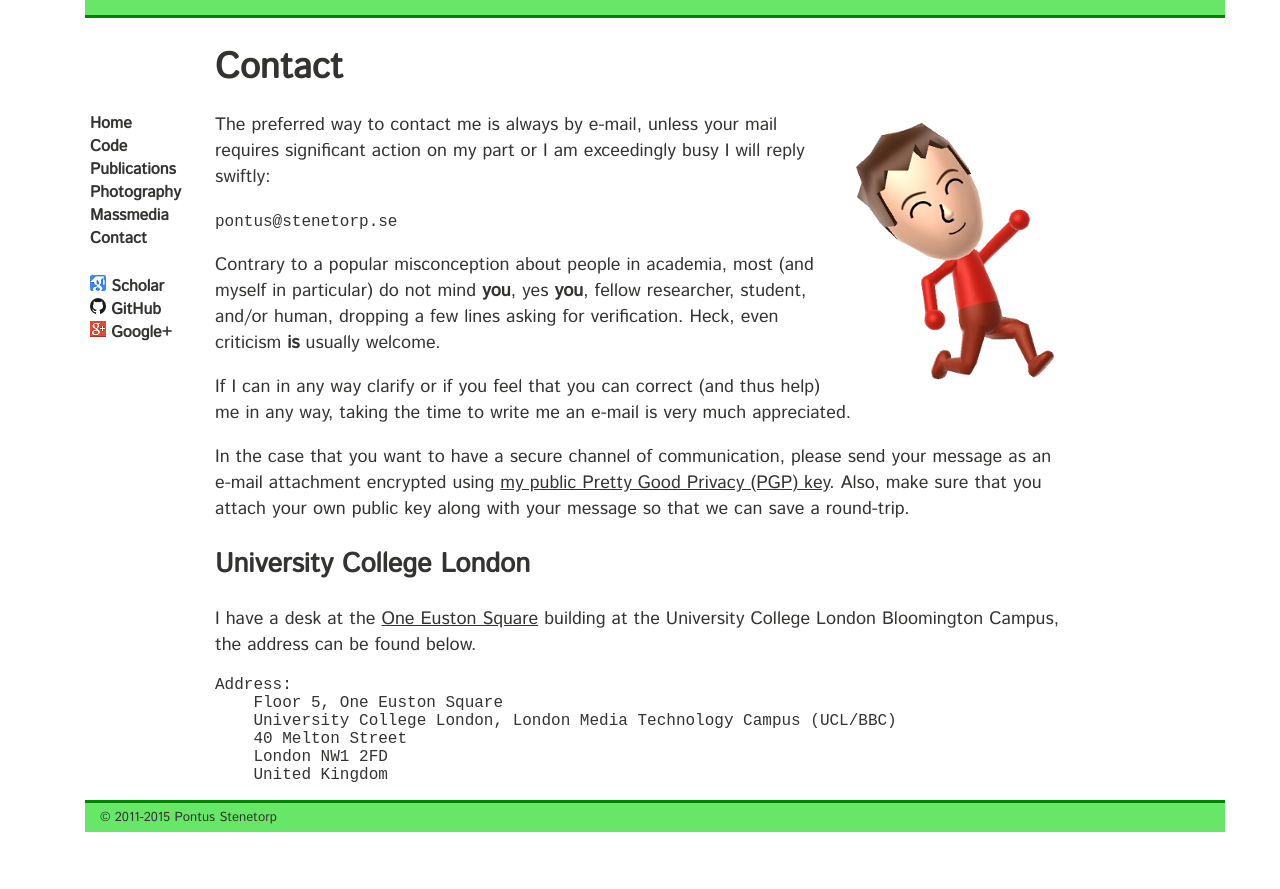
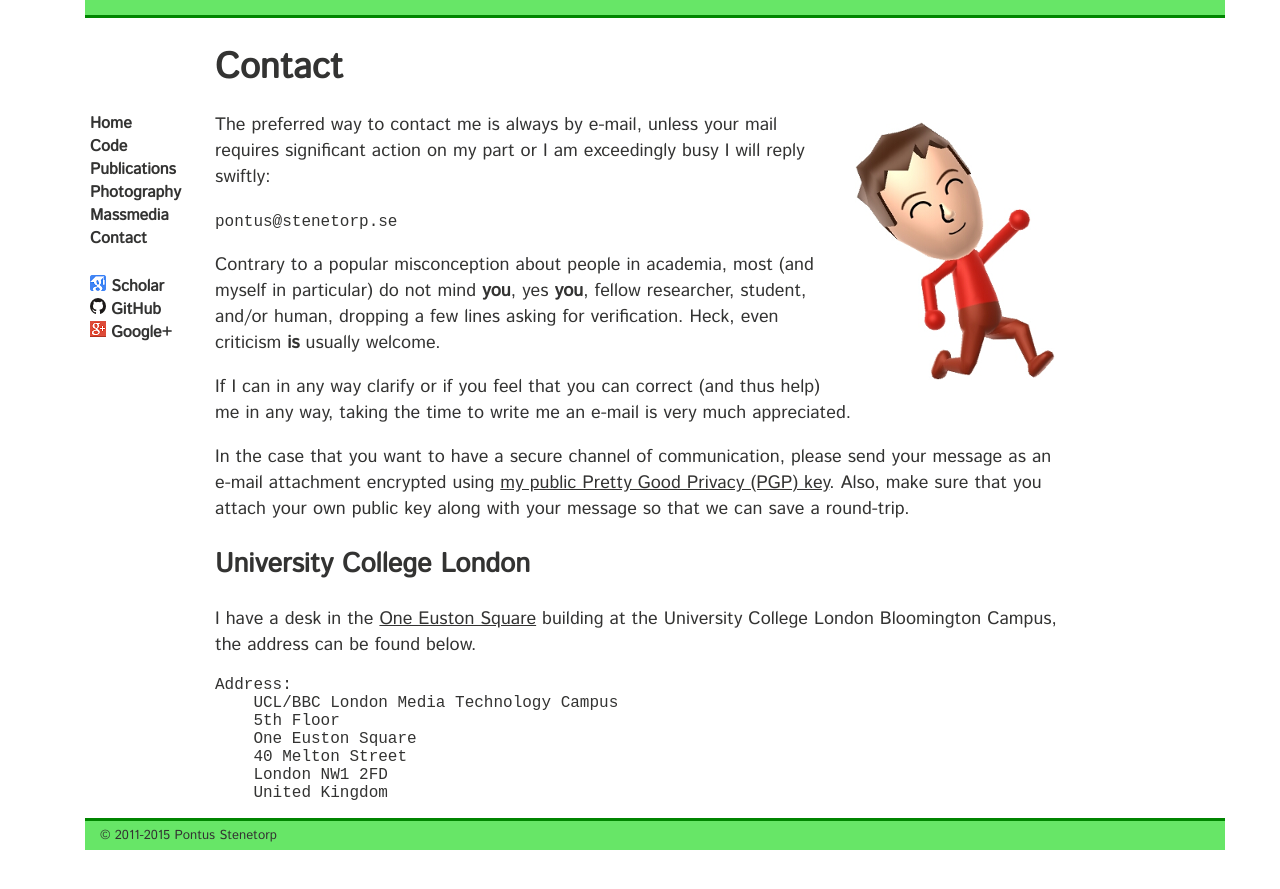
Before and after one commit to gbouchar/ninjin.github.io, a Jekyll site: the page built from contact.md, in a window 1280 px wide. Shown: the top 889 px of the page. Built offline with Jekyll 4.4.1, drawn with Linux system fonts in a browser that asks for light colours; some web fonts are replaced; Markdown is read by kramdown in place of the engine named in the settings.

Commit message:
Address correction

```diff
--- a/contact.md
+++ b/contact.md
@@ -42,12 +42,13 @@ public key along with your message so that we can save a round-trip.
 
 ## University College London ##
 
-I have a desk at the [One Euston Square][gmap] building at the University
+I have a desk in the [One Euston Square][gmap] building at the University
 College London Bloomington Campus, the address can be found below.
 
     Address:
-        Floor 5, One Euston Square
-        University College London, London Media Technology Campus (UCL/BBC)
+        UCL/BBC London Media Technology Campus
+        5th Floor
+        One Euston Square
         40 Melton Street
         London NW1 2FD
         United Kingdom
```
